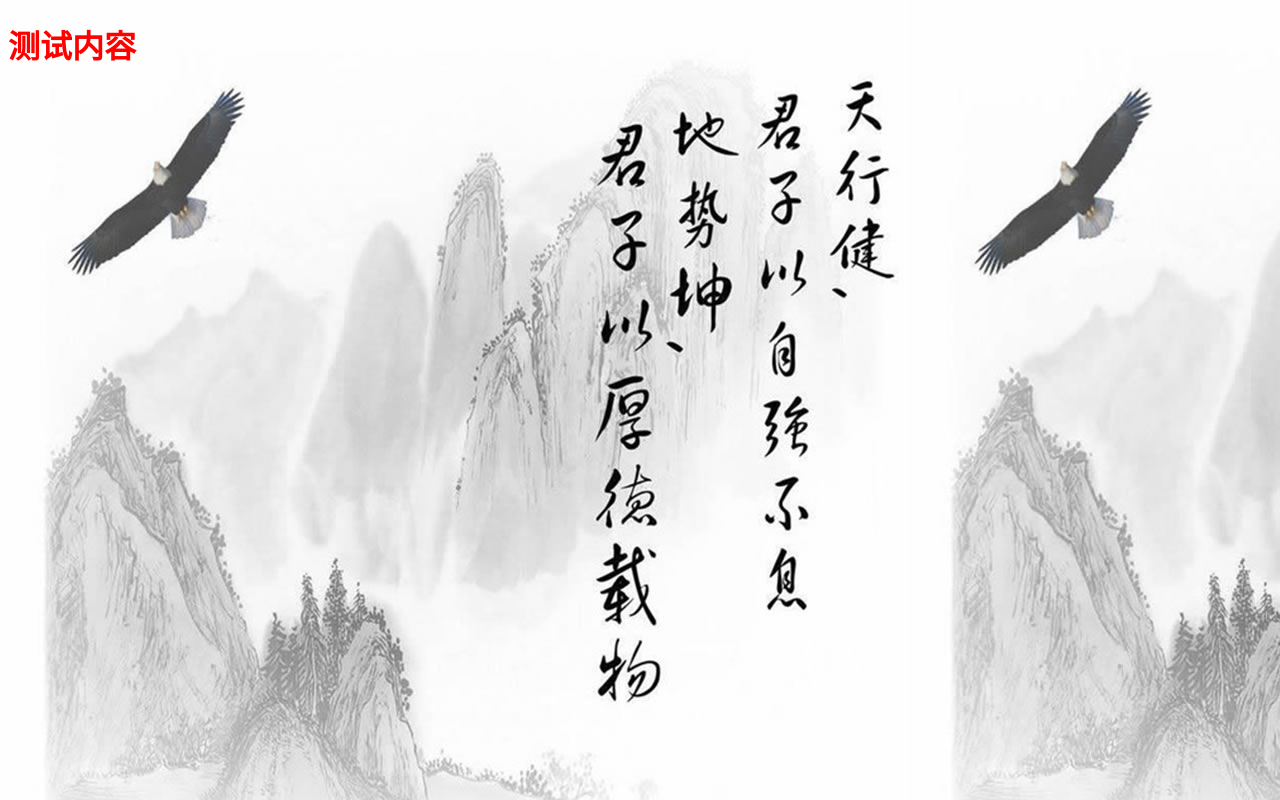
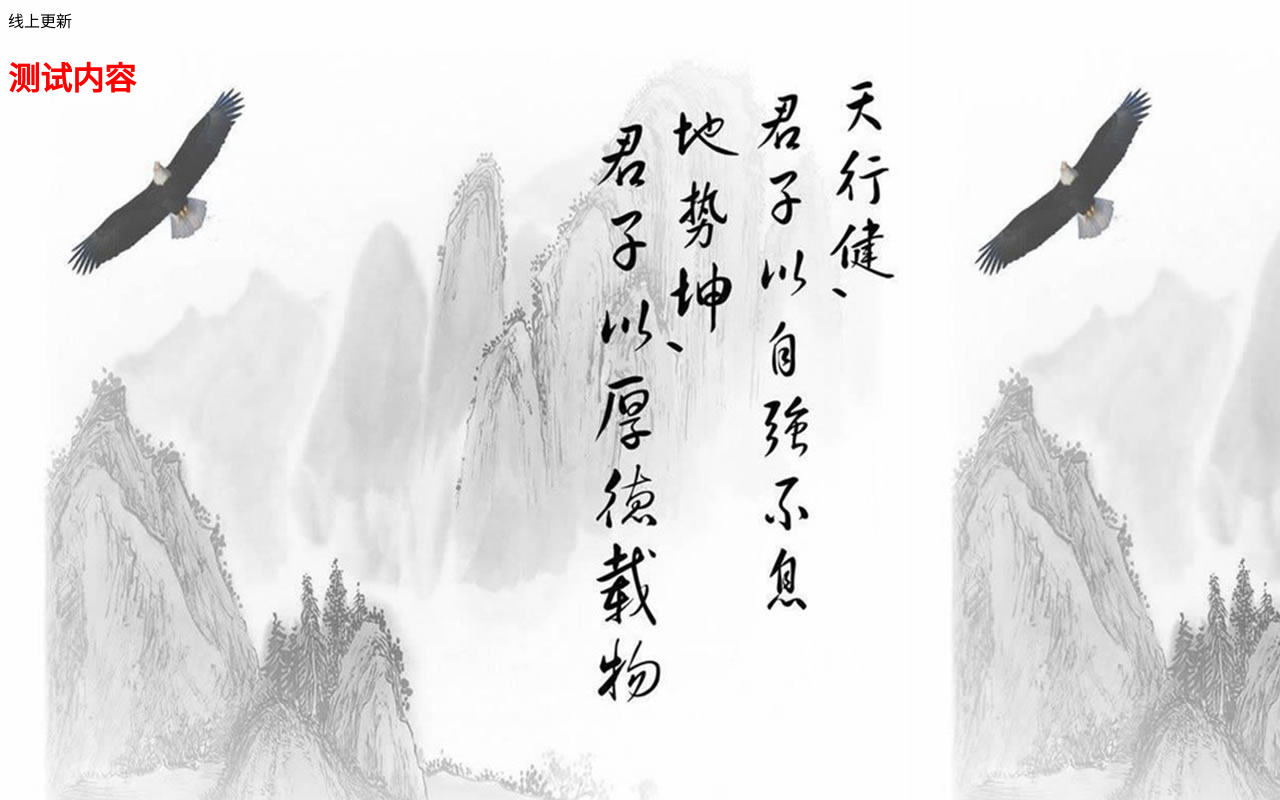
Before and after one commit to zzt1523/git-demo, a website: page src/index.html in a window 1280 px wide. Drawn offline with nearby package versions, Linux system fonts and the light colour scheme; files that its build step writes are made by us from their sources.

Commit message:
我在线上更新了xx文件

```diff
--- a/src/index.html
+++ b/src/index.html
@@ -7,6 +7,7 @@
 </head>
 <body>
 <!-- 测试注视 -->
+线上更新
 <h1>测试内容</h1>
 <script src="script/all.js"></script>
 </body>
```
